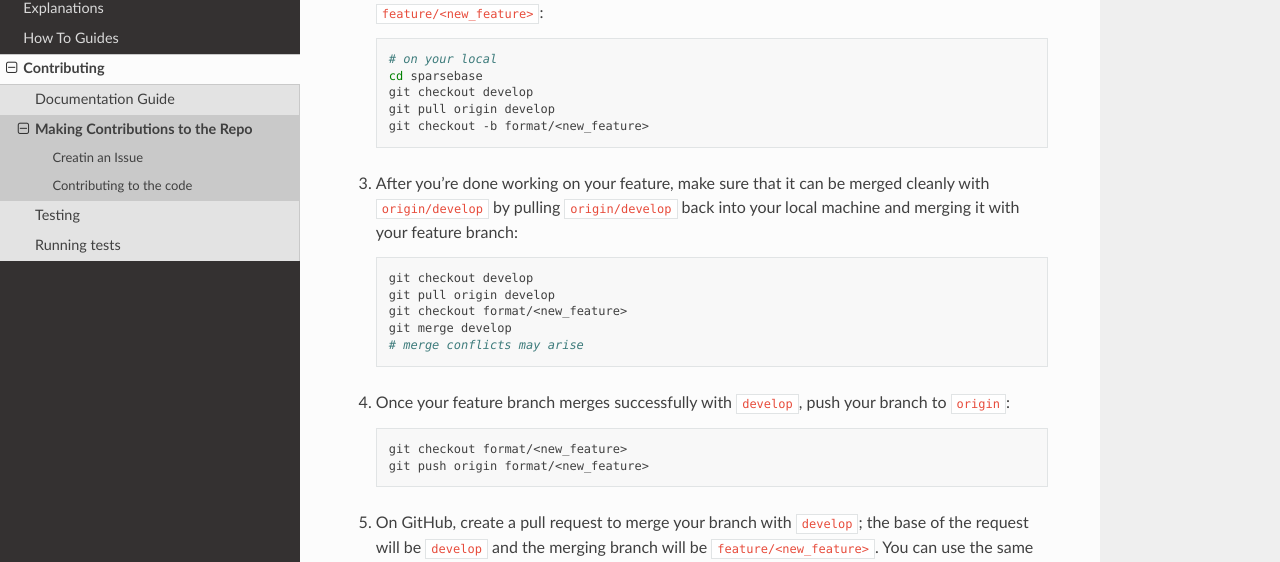
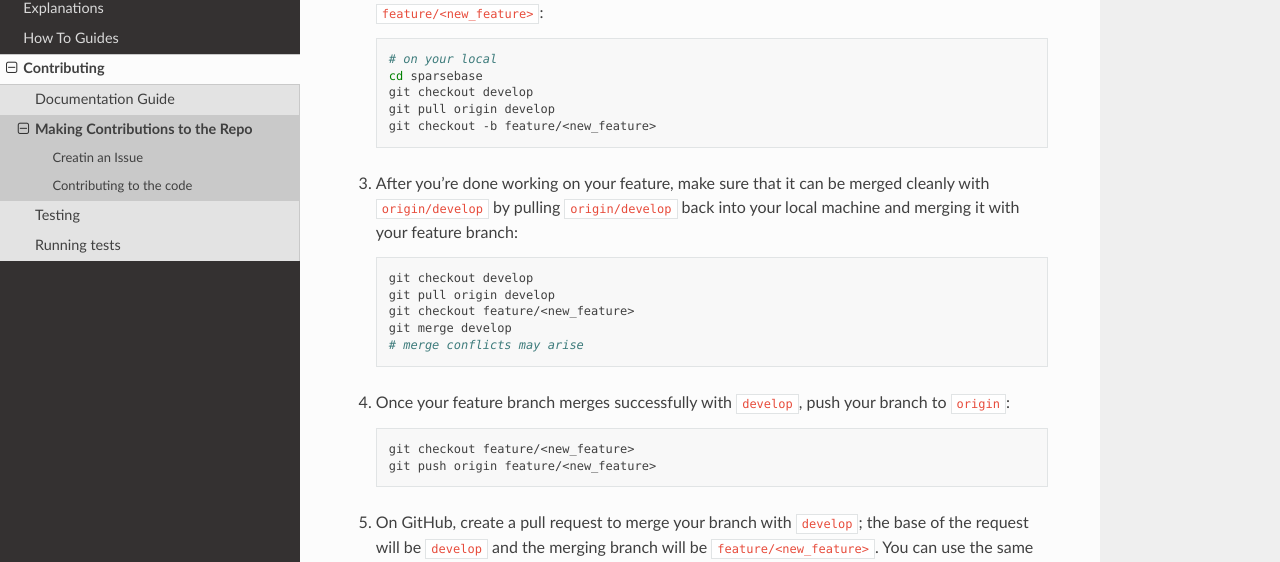
Before and after one commit to sparcityeu/SparseBase, a Sphinx documentation site: the page built from docs/pages/contributing/github_guide.md, in a window 1280 px wide and 900 px high, scrolled down 1598 px. Shown: the part 141-703 px from the top of the window. Built offline with Sphinx 7.4.7 and the Read the Docs theme 2.0.0, drawn with Linux system fonts in a browser that asks for light colours; pages that are not in the unit, such as notebooks, are missing from menus.

Commit message:
Fixed docs feature/format flip

````diff
--- a/docs/pages/contributing/github_guide.md
+++ b/docs/pages/contributing/github_guide.md
@@ -51,7 +51,7 @@ More precisely, a typical contribution will follow this pattern:
     cd sparsebase
     git checkout develop
     git pull origin develop
-    git checkout -b format/<new_feature>
+    git checkout -b feature/<new_feature>
     ```
 
 3. After you're done working on your feature, make sure that it can be merged cleanly with `origin/develop` by pulling `origin/develop` back into your local machine and merging it with your feature branch:
@@ -59,7 +59,7 @@ More precisely, a typical contribution will follow this pattern:
     ```bash
     git checkout develop
     git pull origin develop
-    git checkout format/<new_feature>
+    git checkout feature/<new_feature>
     git merge develop
     # merge conflicts may arise
     ```
@@ -67,8 +67,8 @@ More precisely, a typical contribution will follow this pattern:
 4. Once your feature branch merges successfully with `develop`, push your branch to `origin`:
 
     ```bash
-    git checkout format/<new_feature>
-    git push origin format/<new_feature>
+    git checkout feature/<new_feature>
+    git push origin feature/<new_feature>
     ```
 
 5. On GitHub, create a pull request to merge your branch with `develop`; the base of the request will be `develop` and the merging branch will be `feature/<new_feature>`. You can use the same labels used for issues with pull requests. You can also link an issue to your pull request.
````
Also changed, not shown: docs/pages/how_to_guides/how_add_feature.md (+2 -2 lines).
